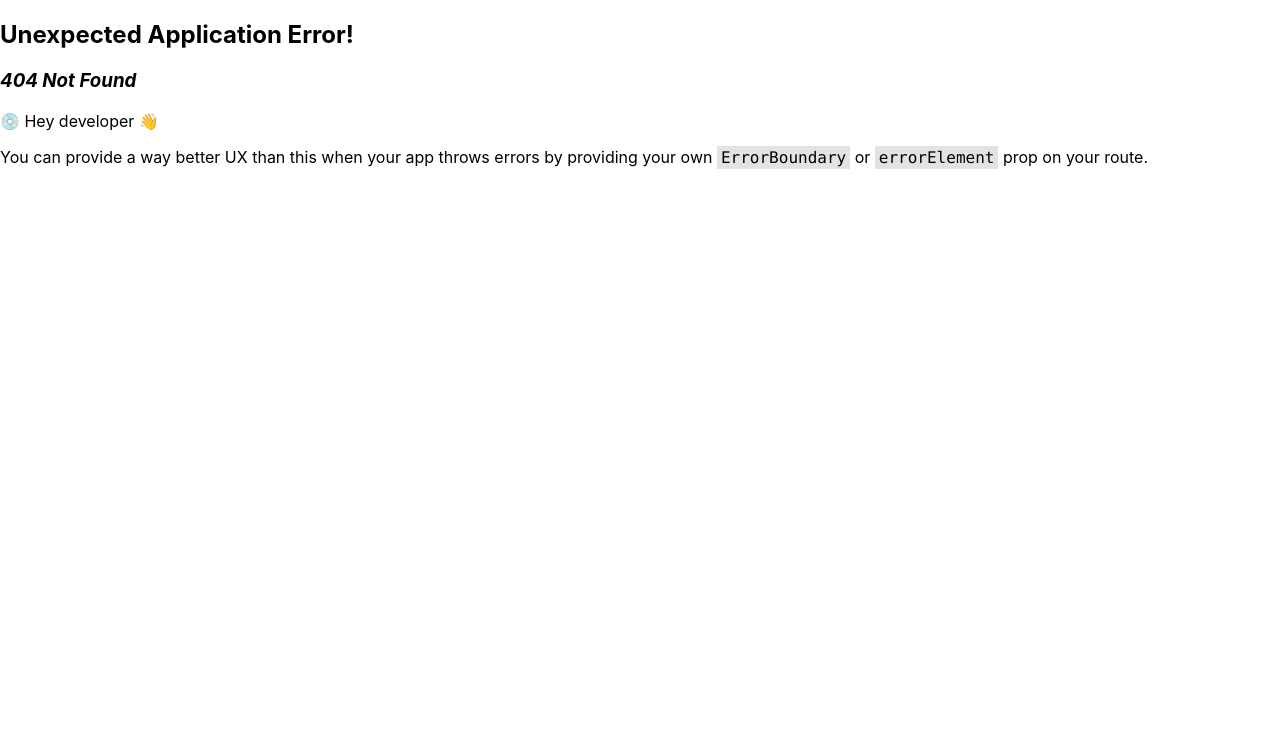
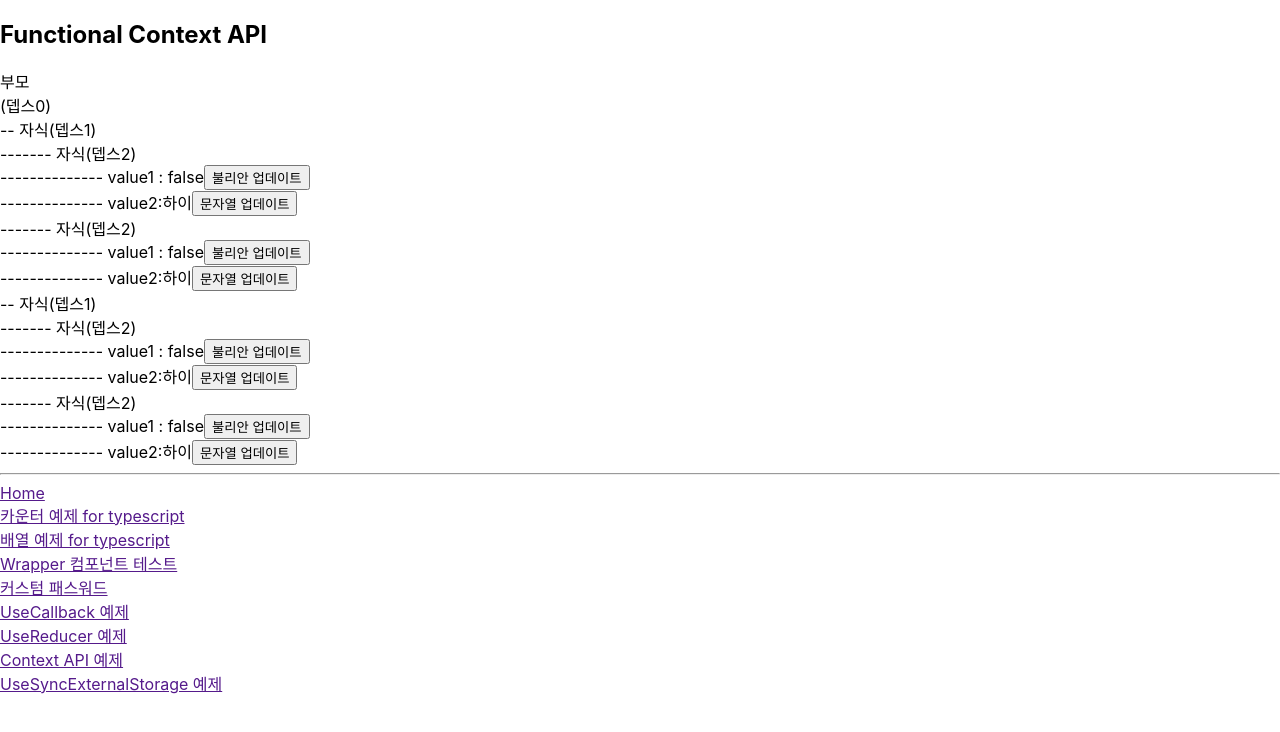
Before and after one commit to gabrielyoon7/my-typescript-react, a React (Create React App) app: page /context-api in a window 1280 px wide. Before the commit this address had no page. Shown: the top 732 px of the page. Built offline with nearby package versions, Linux system fonts and the light colour scheme.

Commit message:
feat: 컨텍스트 api 추가

```diff
--- a/src/pages/cardNumbers/CardNumbersRoot.tsx
+++ /dev/null
@@ -1,11 +0,0 @@
-import Example from "./exmaple/Example"
-
-/* eslint-disable import/no-anonymous-default-export */
-export default () => {
-  return (
-    <>
-      <Example />
-      <hr />
-    </>
-  )
-}
--- a/src/pages/cardNumbers/exmaple/CardNumberInput.tsx
+++ /dev/null
@@ -1,35 +0,0 @@
-import React, { useState } from "react";
-
-type Props = {
-  label: string;
-  value: string;
-  onChange: (value: string) => void;
-};
-
-const CardNumberInput: React.FC<Props> = ({ label, value, onChange }) => {
-  const [displayValue, setDisplayValue] = useState(value);
-
-  const handleOnChange = (event: React.ChangeEvent<HTMLInputElement>) => {
-    const inputValue = event.target.value;
-    const unmaskedValue = inputValue.replace(/[^0-9]/g, "");
-    const maskedValue = unmaskedValue.replace(/^(\d{8})(\d{8})?$/, (_, first, second) => {
-      return `${first}${second ? "*".repeat(8) : ""}`;
-    });
-    setDisplayValue(maskedValue);
-    onChange(unmaskedValue);
-  };
-
-  return (
-    <div>
-      <label htmlFor="cardNumber">{label}</label>
-      <input
-        type="tel"
-        id="cardNumber"
-        value={displayValue}
-        onChange={handleOnChange}
-      />
-    </div>
-  );
-};
-
-export default CardNumberInput;
--- a/src/pages/cardNumbers/exmaple/Example.tsx
+++ /dev/null
@@ -1,23 +0,0 @@
-import React, { useState } from "react";
-import CardNumberInput from "./CardNumberInput";
-
-const Example: React.FC = () => {
-  const [cardNumber, setCardNumber] = useState("");
-
-  const handleCardNumberChange = (value: string) => {
-    setCardNumber(value);
-  };
-
-  return (
-    <div>
-      <div>{cardNumber}</div>
-      <CardNumberInput
-        label="Card Number"
-        value={cardNumber}
-        onChange={handleCardNumberChange}
-      />
-    </div>
-  );
-};
-
-export default Example;
--- /dev/null
+++ b/src/pages/functionalContextAPI/FunctionContextAPIRoot.tsx
@@ -0,0 +1,14 @@
+import React from "react";
+import GlobalProvider from "./provider/GlobalProvider";
+import Parent from "./components/Parent";
+
+const FunctionContextAPIRoot: React.FC = () => {
+  return (
+    <GlobalProvider>
+      <h2>Functional Context API</h2>
+      <Parent />
+    </GlobalProvider>
+  );
+};
+
+export default FunctionContextAPIRoot;
--- /dev/null
+++ b/src/pages/functionalContextAPI/components/Child1.tsx
@@ -0,0 +1,14 @@
+import React from "react";
+import Child2 from "./Child2";
+
+const Child1: React.FC = () => {
+  return (
+    <div>
+      -- 자식(뎁스1)
+      <Child2 />
+      <Child2 />
+    </div>
+  );
+};
+
+export default Child1;
--- /dev/null
+++ b/src/pages/functionalContextAPI/components/Child2.tsx
@@ -0,0 +1,23 @@
+import React, { useContext } from "react";
+import { GlobalContext } from "../provider/GlobalProvider";
+
+const Child2: React.FC = () => {
+  const globalState = useContext(GlobalContext);
+  return (
+    <div>
+      ------- 자식(뎁스2)
+      <div>
+        <div>
+          -------------- value1 : {JSON.stringify(globalState.value1)}
+          <button onClick={() => globalState.setValue1(!globalState.value1)}>불리안 업데이트</button>
+        </div>
+        <div>
+          -------------- value2:{globalState.value2}
+          <button onClick={() => globalState.setValue2('바이')}>문자열 업데이트</button>
+        </div>
+      </div>
+    </div>
+  );
+};
+
+export default Child2;
--- /dev/null
+++ b/src/pages/functionalContextAPI/components/Parent.tsx
@@ -0,0 +1,19 @@
+import React from "react";
+import Child1 from "./Child1";
+
+const Parent: React.FC = () => {
+  return (
+    <>
+      <div>
+        부모
+      </div>
+      <div>
+        (뎁스0)
+      </div>
+      <Child1 />
+      <Child1 />
+    </>
+  );
+};
+
+export default Parent;
--- /dev/null
+++ b/src/pages/functionalContextAPI/provider/GlobalProvider.tsx
@@ -0,0 +1,37 @@
+import React, { useState } from "react";
+
+export interface GlobalState {
+  value1: boolean;
+  value2: string;
+  setValue1: (value: boolean) => void;
+  setValue2: (value: string) => void;
+}
+
+export const GlobalContext = React.createContext<GlobalState>({
+  value1: false,
+  value2: "",
+  setValue1: () => { },
+  setValue2: () => { },
+});
+
+interface GlobalProviderProps {
+  children: React.ReactNode;
+}
+
+const GlobalProvider: React.FC<GlobalProviderProps> = ({ children }) => {
+  const [value1, setValue1] = useState<boolean>(false);
+  const [value2, setValue2] = useState<string>("하이");
+
+  const state: GlobalState = {
+    value1, setValue1,
+    value2, setValue2,
+  };
+
+  return (
+    <GlobalContext.Provider value={state}>
+      {children}
+    </GlobalContext.Provider>
+  );
+};
+
+export default GlobalProvider;
--- a/src/pages/useSyncExternalStorage/UseSyncExternalStorageRoot.tsx
+++ b/src/pages/useSyncExternalStorage/UseSyncExternalStorageRoot.tsx
@@ -1,3 +1,4 @@
+import { useSyncExternalStore } from "react"
 import AnotherApp from "./AnotherApp"
 import TodosApp from "./TodoApp"
 
@@ -5,6 +6,10 @@ import TodosApp from "./TodoApp"
 export default () => {
   return (
     <>
+      <h1>
+        useSyncExternalStore 예제
+      </h1>
+      <div>여러 컴포넌트에서 외부 상태의 접근 </div>
       <TodosApp />
       <AnotherApp />
     </>
--- a/src/router.tsx
+++ b/src/router.tsx
@@ -1,6 +1,5 @@
 import { createBrowserRouter } from 'react-router-dom';
 import ArrayRoot from './pages/array/ArrayRoot';
-import CardNumbersRoot from './pages/cardNumbers/CardNumbersRoot';
 import WrapperRoot from './pages/children/WrapperRoot';
 import CounterRoot from './pages/counter/CounterRoot';
 import CustomPasswordRoot from './pages/customPassword/CustomPasswordRoot';
@@ -8,6 +7,7 @@ import UseCallbackRoot from './pages/useCallback/UseCallbackRoot';
 import UseReducerRoot from './pages/useReducer/UseReducerRoot';
 import HomeLayout from './components/HomeLayout';
 import UseSyncExternalStorageRoot from './pages/useSyncExternalStorage/UseSyncExternalStorageRoot';
+import FunctionContextAPIRoot from './pages/functionalContextAPI/FunctionContextAPIRoot';
 
 export const homeChildren = [
   {
@@ -16,44 +16,44 @@ export const homeChildren = [
     title: 'Home'
   },
   {
+    path: '/counter',
+    element: <CounterRoot />,
+    title: '카운터 예제 for typescript'
+  },
+  {
     path: '/array',
     element: <ArrayRoot />,
-    title: 'ArrayRoot'
-  },
-  {
-    path: '/card-number',
-    element: <CardNumbersRoot />,
-    title: 'CardNumbersRoot'
+    title: '배열 예제 for typescript'
   },
   {
     path: '/wrapper',
     element: <WrapperRoot />,
-    title: 'WrapperRoot'
-  },
-  {
-    path: '/counter',
-    element: <CounterRoot />,
-    title: 'CounterRoot'
+    title: 'Wrapper 컴포넌트 테스트'
   },
   {
     path: '/custom-password',
     element: <CustomPasswordRoot />,
-    title: 'CounterRoot'
+    title: '커스텀 패스워드'
   },
   {
     path: '/use-callback',
     element: <UseCallbackRoot />,
-    title: 'UseCallbackRoot'
+    title: 'UseCallback 예제'
   },
   {
     path: '/use-reducer',
     element: <UseReducerRoot />,
-    title: 'UseReducerRoot'
+    title: 'UseReducer 예제'
+  },
+  {
+    path: '/context-api',
+    element: <FunctionContextAPIRoot />,
+    title: 'Context API 예제'
   },
   {
     path: '/use-sync-external-storage',
     element: <UseSyncExternalStorageRoot />,
-    title: 'UseSyncExternalStorageRoot'
+    title: 'UseSyncExternalStorage 예제'
   },
 ]
 
```
